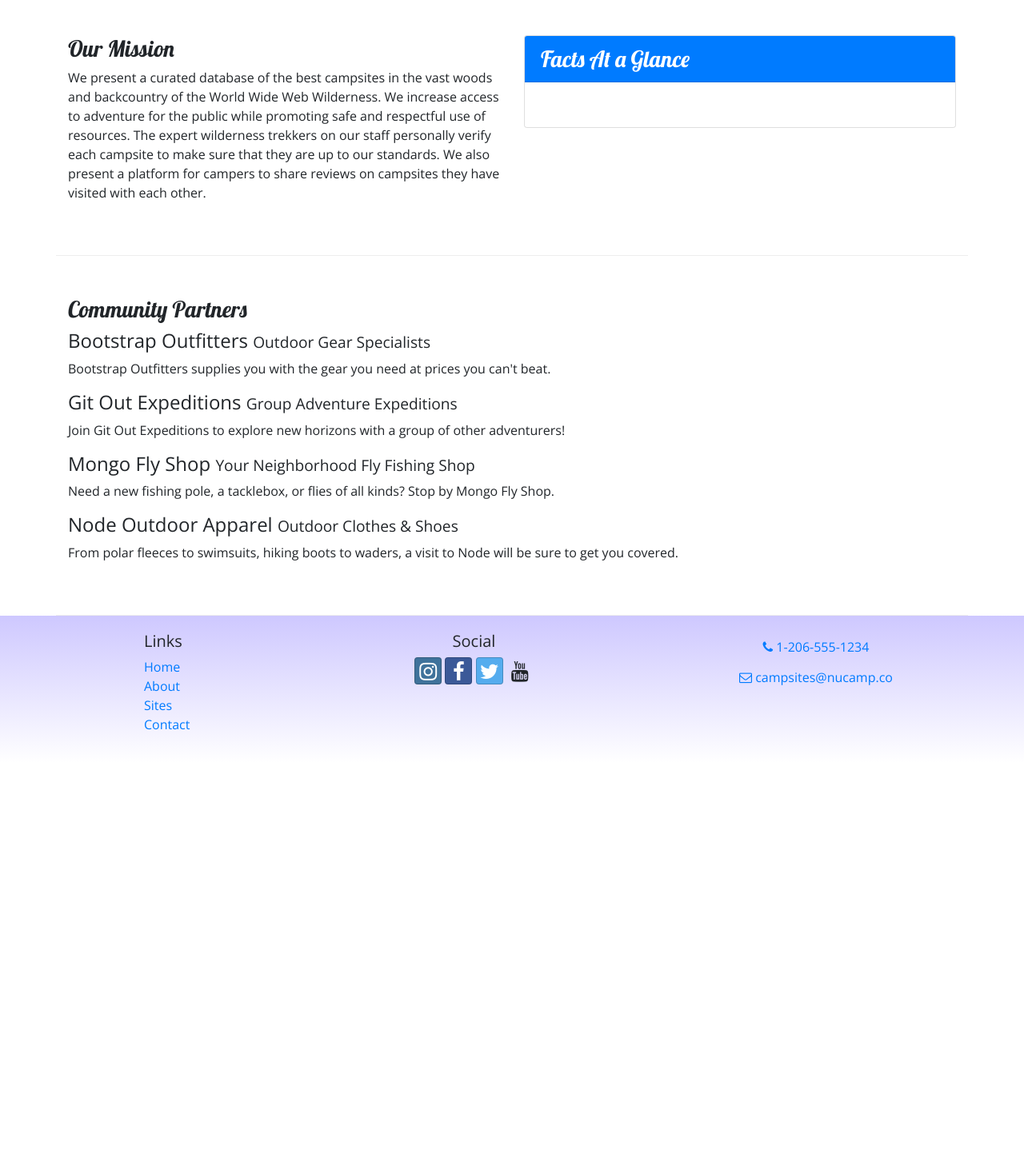
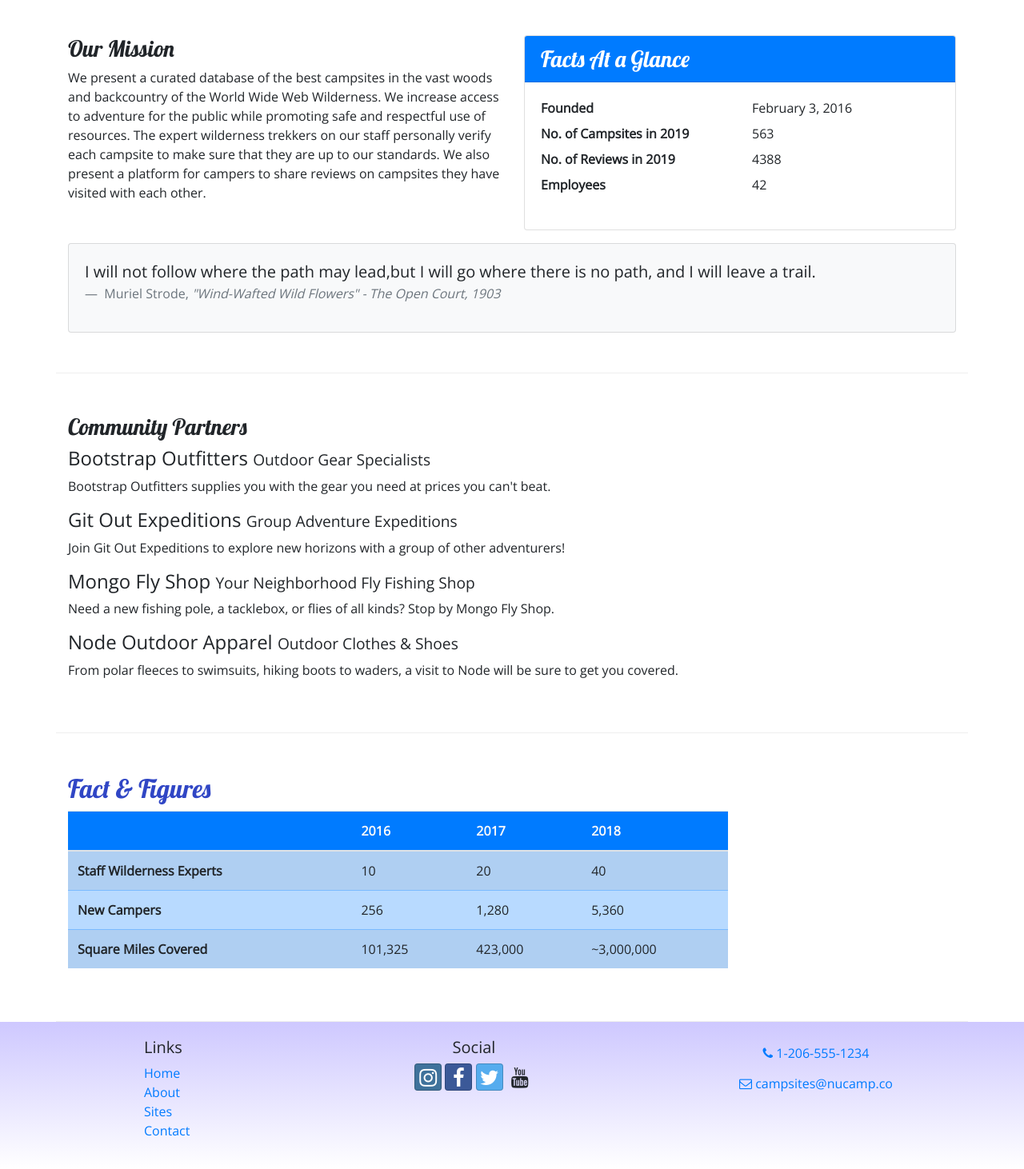
Before and after one commit to pm2dev/coding-exercise-nucamp, a website: page aboutus.html in a window 1280 px wide. Shown: the part 360-1822 px from the top of the page at 80% size. Before the commit the page ends 1314 px from the top, so only its background shows below. Drawn offline with nearby package versions, Linux system fonts and the light colour scheme.

Commit message:
added more content to about us page. added bootstrap cards and table

```diff
--- a/aboutus.html
+++ b/aboutus.html
@@ -61,23 +61,29 @@
         <div class="collapse navbar-collapse" id="nucampNavbar">
           <ul class="navbar-nav">
             <li class="nav-item">
-              <a class="nav-link" href="index.html"><i class="fa fa-home fa-lg"></i>Home</a>
+              <a class="nav-link" href="index.html"
+                ><i class="fa fa-home fa-lg"></i>Home</a
+              >
             </li>
             <li class="nav-item active">
-              <a class="nav-link" href="aboutus.html"><i class="fa fa-info fa-lg"></i>About</a>
+              <a class="nav-link" href="aboutus.html"
+                ><i class="fa fa-info fa-lg"></i>About</a
+              >
             </li>
             <li class="nav-item">
-              <a class="nav-link" href="sites.html"><i class="fa fa-list fa-lg"></i>Sites</a>
+              <a class="nav-link" href="sites.html"
+                ><i class="fa fa-list fa-lg"></i>Sites</a
+              >
             </li>
             <li class="nav-item">
-              <a class="nav-link" href="contact.html"><i class="fa fa-address-card fa-lg"></i>Contact</a>
-            </li>
+              <a class="nav-link" href="contact.html"
+                ><i class="fa fa-address-card fa-lg"></i>Contact</a
+              >
             </li>
           </ul>
         </div>
       </div>
     </nav>
-
 
     <!--container 2-->
     <div class="container">
@@ -109,12 +115,35 @@
         </div>
         <div class="col-sm-6">
           <div class="card">
-            <h3 class="card-header bg-primary text-white"> Facts At a Glance</h3>
+            <h3 class="card-header bg-primary text-white">Facts At a Glance</h3>
             <div class="card-body">
               <dl class="row">
-
+                <dt class="col-6">Founded</dt>
+                <dd class="col-6">February 3, 2016</dd>
+                <dt class="col-6">No. of Campsites in 2019</dt>
+                <dd class="col-6">563</dd>
+                <dt class="col-6">No. of Reviews in 2019</dt>
+                <dd class="col-6">4388</dd>
+                <dt class="col-6">Employees</dt>
+                <dd class="col-6">42</dd>
               </dl>
             </div>
+          </div>
+        </div>
+        <div class="col">
+          <div class="card bg-light mt-3">
+            <blockquote class="blockquote card-body">
+              <p class="mb-0">
+                I will not follow where the path may lead,but I will go where
+                there is no path, and I will leave a trail.
+              </p>
+              <footer class="blockquote-footer">
+                Muriel Strode,
+                <cite title="Source Title"
+                  >"Wind-Wafted Wild Flowers" - The Open Court, 1903
+                </cite>
+              </footer>
+            </blockquote>
           </div>
         </div>
       </div>
@@ -153,9 +182,49 @@
           </p>
         </div>
       </div>
+
+      <!-- Table -->
+      <div class="row row-content">
+        <div class="col-sm-9">
+          <h2>Fact &amp; Figures</h2>
+          <div class="table-responsive">
+            <table class="table table-striped">
+              <thead>
+                <tr class="bg-primary text-light">
+                  <th></th>
+                  <th>2016</th>
+                  <th>2017</th>
+                  <th>2018</th>
+                </tr>
+              </thead>
+              <tbody class="table-primary">
+                <tr>
+                  <th>Staff Wilderness Experts</th>
+                  <td>10</td>
+                  <td>20</td>
+                  <td>40</td>
+                </tr>
+                <tr>
+                  <th>New Campers</th>
+                  <td>256</td>
+                  <td>1,280</td>
+                  <td>5,360</td>
+                </tr>
+                <tr>
+                  <th>Square Miles Covered</th>
+                  <td>101,325</td>
+                  <td>423,000</td>
+                  <td>~3,000,000</td>
+                </tr>
+              </tbody>
+            </table>
+          </div>
+        </div>
+      </div>
     </div>
 
-    <footer>
+    <!-- Site Footer -->
+    <footer class="site-footer">
       <div class="container">
         <div class="row">
           <div class="col-4 col-sm-2 offset-1">
--- a/css/styles.css
+++ b/css/styles.css
@@ -14,7 +14,7 @@ header h2 {
     color: #cec8ff;
 }
 
-footer {
+.site-footer {
     background-image: linear-gradient(#CEC8FF, white);
     padding: 20px 0;
 }
```
Also changed, not shown: contact.html (+1 -1 lines), index.html (+1 -1 lines). Lines whose indentation alone changed are shown as unchanged.
